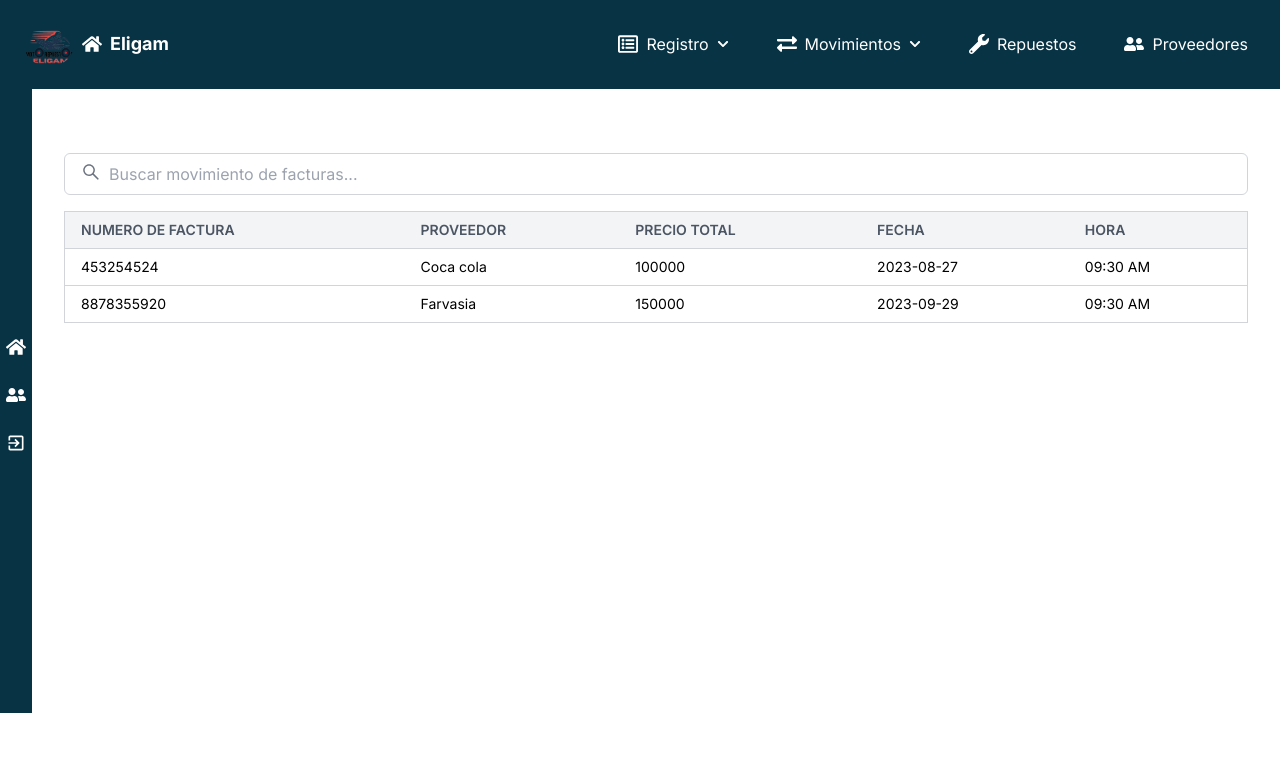
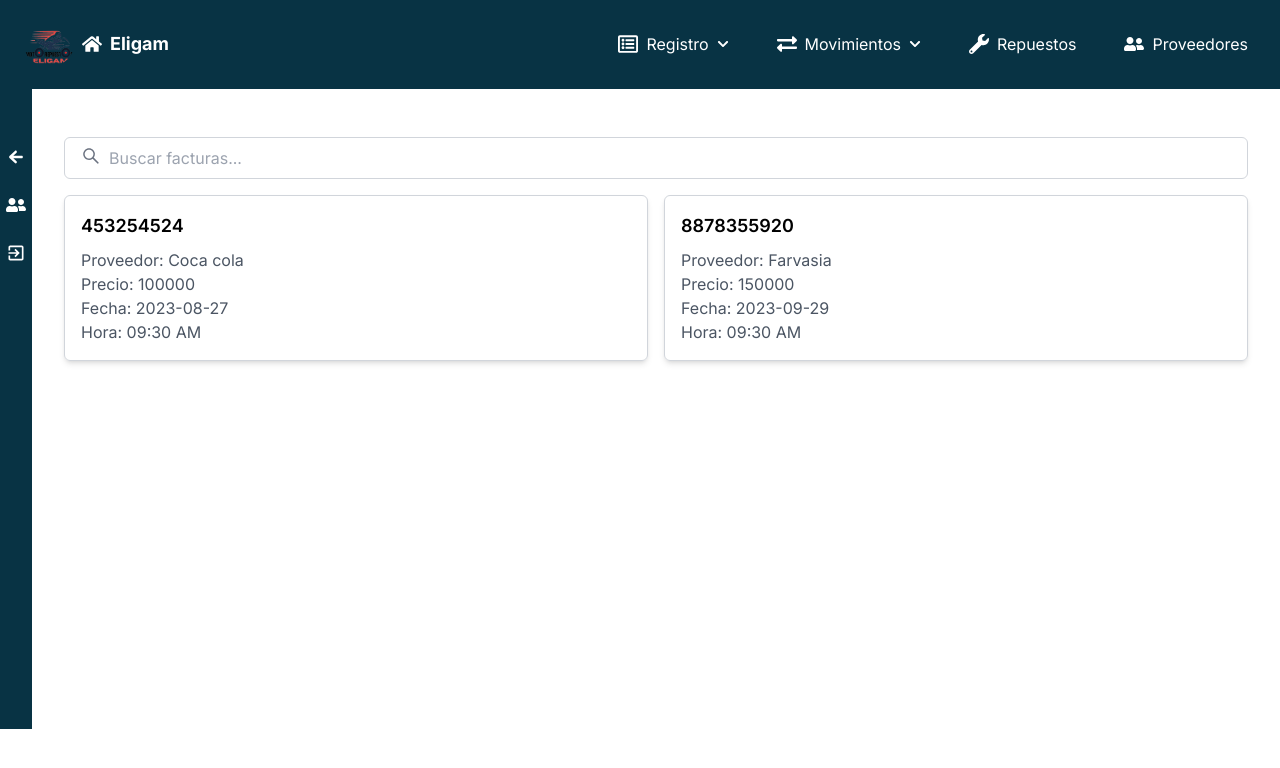
Before and after one commit to yeikoa/Sistema_de_inventario, a Next.js app: page /dashboard/movimientos/facturas in a window 1280 px wide. Shown: the top 768 px of the page. Built offline with nearby package versions, Linux system fonts and the light colour scheme.

Commit message:
Cambios
Cambios en el slidebar y movimiento facturas

```diff
--- a/src/app/dashboard/components/sidebar.jsx
+++ b/src/app/dashboard/components/sidebar.jsx
@@ -1,8 +1,8 @@
 'use client'
 import React, { useState } from 'react';
 import Link from 'next/link';
-import { FaHome, FaUserFriends } from 'react-icons/fa';
-import { IoMdExit } from 'react-icons/io';
+import { FaUserFriends } from 'react-icons/fa';
+import { IoMdExit, IoMdArrowRoundBack } from 'react-icons/io';
 
 const Navsidebar = ({ isOpen }) => {
   const [activeDropdown, setActiveDropdown] = useState("");
@@ -16,14 +16,14 @@ const Navsidebar = ({ isOpen }) => {
   };
 
   const routes = [
-    { href: '/dashboard/devoluciones',icon: <FaHome className="h-5 w-5" /> },
+    { href: '/dashboard/devoluciones',icon: <IoMdArrowRoundBack className="h-5 w-5" /> },
     { href: '/dashboard/usuarios',icon: <FaUserFriends className="h-5 w-5" /> },
     { href: '/',icon: <IoMdExit className="h-5 w-5" /> },
   ];
 
   return (
-    <div className={`px-2 py-60 bg-cyan-950 text-white flex flex-col items-center transition-all duration-500 ease-in-out ${isOpen ? "w-8" : "w-8"}`}>
-      <div className={`flex-1 flex flex-col items-center justify-center ${isOpen ? "w-full" : "w-16"}`}>
+    <div className={`px-2 py-80 bg-cyan-950 text-white flex flex-col items-center transition-all duration-500 ease-in-out ${isOpen ? "w-8" : "w-8"}`}>
+      <div className={`flex-1 flex flex-col items-center justify-start ${isOpen ? "w-full" : "w-8"}`} style={{ marginTop: isOpen ? "-270px" : "10px" }}>
         {routes.map((route) => (
           <div key={route.href} className="relative group">
             <Link href={route.href}>
--- a/src/app/dashboard/movimientos/facturas/page.jsx
+++ b/src/app/dashboard/movimientos/facturas/page.jsx
@@ -6,7 +6,7 @@ export default function BillsMovements() {
   const [searchTerm, setSearchTerm] = useState("");
 
   const billMovements = [
-    // ... tus datos de movimientos de productos ...
+    // ... your bill movements data ...
     {
       nfactura: '453254524',
       proveedor: 'Coca cola',
@@ -21,34 +21,21 @@ export default function BillsMovements() {
       fecha: '2023-09-29',
       hora: '09:30 AM',
     },
-    // Agregar más movimientos de productos aquí
   ];
 
   return (
-    <div className="container mx-auto p-4">
+    <div className="max-w-7xl mx-auto px-4">
       <div className="mb-4 mt-8 flex border border-gray-300 rounded-md px-4 py-2">
         <AiOutlineSearch className="h-5 w-5 text-gray-500 mr-2" />
         <input
           type="text"
-          placeholder="Buscar movimiento de facturas..."
+          placeholder="Buscar facturas..."
           value={searchTerm}
           onChange={(e) => setSearchTerm(e.target.value)}
           className="border-0 outline-none flex-1"
         />
       </div>
-
-      <div className="overflow-x-auto">
-        <table className="min-w-full bg-white border border-gray-300">
-          <thead className="bg-gray-100">
-          <tr>
-              <th className="py-2 px-4 border-b border-gray-300 text-left text-sm uppercase font-semibold text-gray-600">Numero de factura</th>
-              <th className="py-2 px-4 border-b border-gray-300 text-left text-sm uppercase font-semibold text-gray-600">Proveedor</th>
-              <th className="py-2 px-4 border-b border-gray-300 text-left text-sm uppercase font-semibold text-gray-600">Precio total</th>
-              <th className="py-2 px-4 border-b border-gray-300 text-left text-sm uppercase font-semibold text-gray-600">Fecha</th>
-              <th className="py-2 px-4 border-b border-gray-300 text-left text-sm uppercase font-semibold text-gray-600">Hora</th>
-            </tr>
-          </thead>
-          <tbody>
+      <div className="grid grid-cols-2 gap-4">
         {billMovements
           .filter((movement) => {
             const searchTermLower = searchTerm.toLowerCase();
@@ -61,26 +48,17 @@ export default function BillsMovements() {
             );
           })
           .map((movement, index) => (
-                <tr key={index}>
-                  <td className="py-2 px-4 border-b border-gray-300 text-sm">
-                    {movement.nfactura}
-                  </td>
-                  <td className="py-2 px-4 border-b border-gray-300 text-sm">
-                    {movement.proveedor}
-                  </td>
-                  <td className="py-2 px-4 border-b border-gray-300 text-sm ">
-                    {movement.precio}
-                  </td>
-                  <td className="py-2 px-4 border-b border-gray-300 text-sm">
-                    {movement.fecha}
-                  </td>
-                  <td className="py-2 px-4 border-b border-gray-300 text-sm">
-                    {movement.hora}
-                  </td>
-                </tr>
+            <div
+              key={index}
+              className="border border-gray-300 p-4 rounded-md shadow-md w-full"
+            >
+              <h2 className="text-lg font-semibold">{movement.nfactura}</h2>
+              <p className="text-gray-600 mt-2">Proveedor: {movement.proveedor}</p>
+              <p className="text-gray-600">Precio: {movement.precio}</p>
+              <p className="text-gray-600">Fecha: {movement.fecha}</p>
+              <p className="text-gray-600">Hora: {movement.hora}</p>
+            </div>
           ))}
-          </tbody>
-        </table>
       </div>
     </div>
   );
```
Lines whose indentation alone changed are shown as unchanged.
